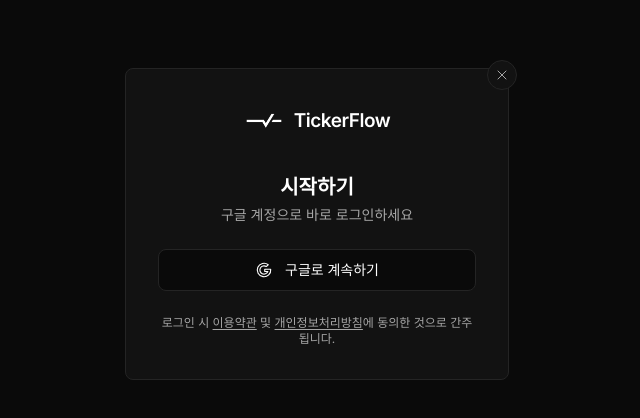
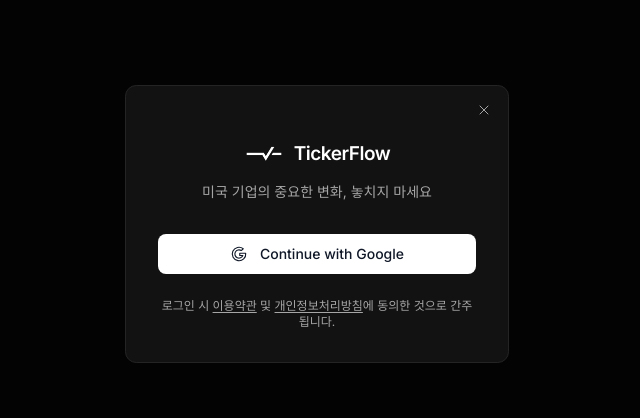
Before and after one commit to nudgefilm/ticker-flow, a Next.js app: page /login in a window 1280 px wide. Shown: the part 176-594 px from the top of the page, without its empty margins (323-963 px from the left). Built offline with nearby package versions, Linux system fonts and the light colour scheme.

Commit message:
fix: login modal redesign matching reference UI

```diff
--- a/src/app/login/page.tsx
+++ b/src/app/login/page.tsx
@@ -21,44 +21,41 @@ export default function LoginPage() {
   }
 
   return (
-    <div className="fixed inset-0 z-50 flex items-center justify-center bg-background/80 px-4 backdrop-blur-md">
-      <div className="relative w-full max-w-sm">
-        {/* 닫기 버튼 */}
+    <div className="fixed inset-0 z-50 flex items-center justify-center bg-black/70 px-4">
+      <div className="relative w-full max-w-sm rounded-xl border border-border bg-card px-8 pb-8 pt-12">
+        {/* 닫기 버튼 — 모달 내부 우측 상단 */}
         <button
           type="button"
           onClick={() => router.push("/")}
-          className="absolute -right-2 -top-2 z-10 rounded-full border border-border bg-card p-1.5 text-muted-foreground transition-colors hover:text-foreground"
+          className="absolute right-4 top-4 text-muted-foreground transition-colors hover:text-foreground"
           aria-label="닫기"
         >
           <IconX size={16} stroke={1.5} />
         </button>
 
-        {/* 모달 카드 */}
-        <div className="rounded-lg border border-border bg-card p-8">
         {/* 로고 */}
-          <div className="mb-8 flex justify-center">
+        <div className="mb-2 flex justify-center">
           <Link href="/">
             <Logo />
           </Link>
         </div>
 
-          <h1 className="mb-1 text-center text-xl font-semibold text-foreground">
-            시작하기
-          </h1>
-          <p className="mb-6 text-center text-sm text-muted-foreground">
-            구글 계정으로 바로 로그인하세요
+        {/* 부제목 */}
+        <p className="mb-8 text-center text-sm text-muted-foreground">
+          미국 기업의 중요한 변화, 놓치지 마세요
         </p>
 
+        {/* 구글 버튼 */}
         <button
           type="button"
           onClick={handleGoogleLogin}
-            className="flex w-full cursor-pointer items-center justify-center gap-3 rounded-lg border border-border bg-background px-4 py-2.5 text-sm font-medium text-foreground transition-colors hover:bg-accent"
+          className="flex w-full cursor-pointer items-center justify-center gap-3 rounded-lg bg-white px-4 py-2.5 text-sm font-medium text-gray-900 transition-colors hover:bg-gray-100"
         >
           <IconBrandGoogle size={18} stroke={1.5} />
-            구글로 계속하기
+          Continue with Google
         </button>
 
-          {/* 하단 링크 */}
+        {/* 하단 안내 */}
         <p className="mt-6 text-center text-xs text-muted-foreground">
           로그인 시{" "}
           <Link href="/terms" className="underline underline-offset-2 hover:text-foreground">
@@ -72,6 +69,5 @@ export default function LoginPage() {
         </p>
       </div>
     </div>
-    </div>
   );
 }
```
Lines whose indentation alone changed are shown as unchanged.
